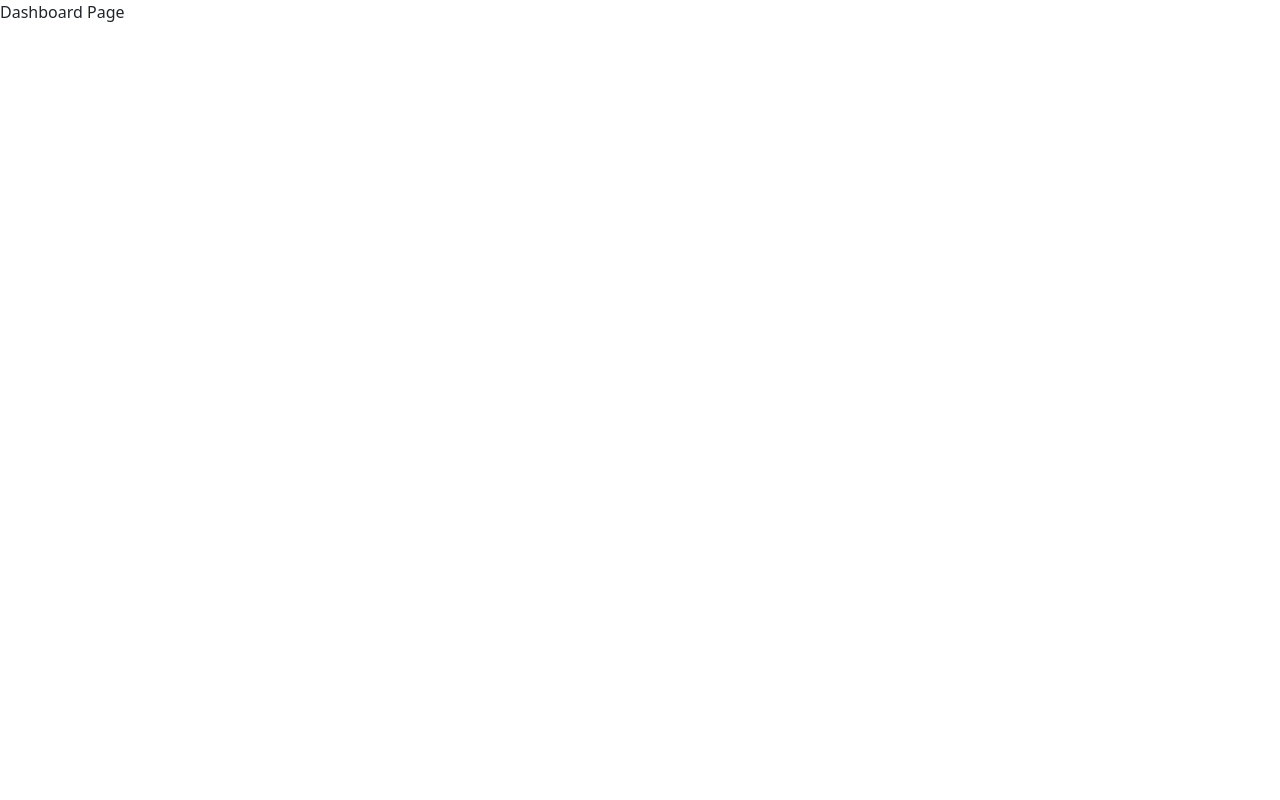
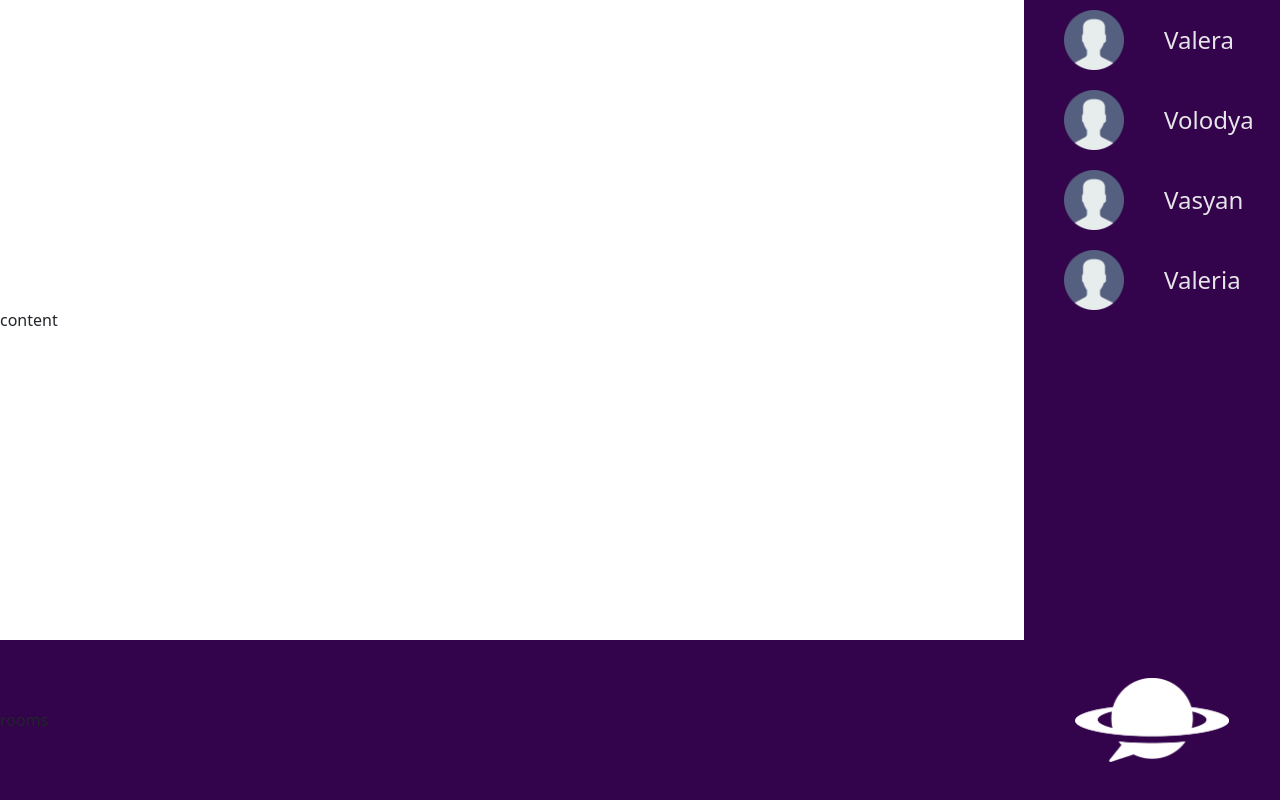
Before and after one commit to victorbobkov/webrtc-app-frontend, a React (Create React App) app: page /dashboard in a window 1280 px wide. Built offline with nearby package versions, Linux system fonts and the light colour scheme; no server answers.

Commit message:
Store active users in server

```diff
--- /dev/null
+++ b/src/dashboard/ActiveUsersList.css
@@ -0,0 +1,30 @@
+.active_user_list_container {
+    width: 100%;
+    height: 100%;
+}
+
+.active_user_list_item {
+    width: 100%;
+    height: 80px;
+    display: flex;
+    align-items: center;
+    transition: 0.3s;
+}
+
+.active_user_list_item:hover {
+    background-color: #8a85ff;
+}
+
+.active_user_list_image_container {
+    width: 60px;
+    margin-left: 40px;
+    margin-right: 40px;
+}
+
+.active_user_list_text {
+    font-size: 24px;
+}
+
+.active_user_list_image {
+    width: 100%;
+}
--- /dev/null
+++ b/src/dashboard/ActiveUsersList.jsx
@@ -0,0 +1,37 @@
+import React from 'react'
+import ActiveUsersListItem from "./ActiveUsersListItem"
+import './ActiveUsersList.css'
+
+const activeUsers = [
+    {
+        socketId: 322,
+        username: 'Valera'
+    },
+    {
+        socketId: 333,
+        username: 'Volodya'
+    },
+    {
+        socketId: 423,
+        username: 'Vasyan'
+    },
+    {
+        socketId: 354,
+        username: 'Valeria'
+    },
+]
+
+const ActiveUsersList = () => {
+    return (
+        <div className='active_user_list_container text_main_color'>
+            {activeUsers.map((activeUser) =>
+                <ActiveUsersListItem
+                    key={activeUser.socketId}
+                    activeUser={activeUser}
+                />
+            )}
+        </div>
+    )
+}
+
+export default ActiveUsersList
--- /dev/null
+++ b/src/dashboard/ActiveUsersListItem.jsx
@@ -0,0 +1,22 @@
+import React from 'react'
+import userAvatar from '../resources/userAvatar.png'
+
+const ActiveUsersListItem = ({ activeUser }) => {
+
+    const handleClick = () => {
+        // call to other user
+    }
+
+    return (
+        <div className='active_user_list_item' onClick={handleClick}>
+            <div className='active_user_list_image_container'>
+                <img className='active_user_list_image' src={userAvatar} alt='avatar' />
+            </div>
+            <span className='active_user_list_text'>
+                {activeUser.username}
+            </span>
+        </div>
+    )
+}
+
+export default ActiveUsersListItem
--- /dev/null
+++ b/src/dashboard/Dashboard.css
@@ -0,0 +1,62 @@
+.dashboard_container {
+    width: 100vw;
+    height: 100vh;
+    display: flex;
+}
+
+.dashboard_left_section {
+    width: 80%;
+    height: 100%;
+    display: flex;
+    flex-direction: column;
+}
+
+.dashboard_right_section {
+    width: 20%;
+    height: 100%;
+}
+
+.dashboard_content_container {
+    width: 100%;
+    height: 80%;
+    display: flex;
+    align-items: center;
+}
+
+.dashboard_rooms_container {
+    width: 100%;
+    height: 20%;
+    display: flex;
+    align-items: center;
+}
+
+.dashboard_info_text_container {
+    margin-left: 30px;
+    display: flex;
+    flex-direction: column;
+}
+
+.dashboard_info_text_title {
+    font-size: 50px;
+}
+
+.dashboard_info_text_description {
+    margin-top: 20px;
+    font-size: 20px;
+}
+
+.dashboard_active_users_list {
+    height: 80%
+}
+
+.dashboard_logo_container {
+    height: 20%;
+    display: flex;
+    align-items: center;
+    justify-content: center;
+    font-size: 50px;
+}
+
+.dashboard_logo_image {
+    width: 60%;
+}
--- a/src/dashboard/Dashboard.jsx
+++ b/src/dashboard/Dashboard.jsx
@@ -1,9 +1,27 @@
 import React from 'react'
+import logo from '../resources/logo.png'
+import './Dashboard.css'
+import ActiveUsersList from "./ActiveUsersList";
 
 const Dashboard = () => {
     return (
-        <div>
-            Dashboard Page
+        <div className='dashboard_container'>
+            <div className='dashboard_left_section'>
+                <div className='dashboard_content_container'>
+                    content
+                </div>
+                <div className='dashboard_rooms_container background_main_color'>
+                    rooms
+                </div>
+            </div>
+            <div className='dashboard_right_section background_main_color'>
+                <div className='dashboard_active_users_list'>
+                    <ActiveUsersList />
+                </div>
+                <div className='dashboard_logo_container'>
+                    <img className='dashboard_logo_image' src={logo} alt='logo' />
+                </div>
+            </div>
         </div>
     )
 }
--- a/src/loginPage/LoginPage.jsx
+++ b/src/loginPage/LoginPage.jsx
@@ -1,10 +1,11 @@
 import React, { useState } from 'react'
 import { useHistory } from 'react-router-dom'
 import { connect } from 'react-redux'
-import logo from '../resources/logo.png'
+import { DASHBOARD_SET_USERNAME, setUserName } from '../store/actions/dashboardActions'
+import { registerNewUser } from '../utils/wss-connection/wssConnection'
 import UsernameInput from './UsernameInput'
 import SubmitButton from './SubmitButton'
-import {DASHBOARD_SET_USERNAME, setUserName} from '../store/actions/dashboardActions'
+import logo from '../resources/logo.png'
 import './LoginPage.css'
 
 
@@ -13,8 +14,9 @@ const LoginPage = ({ saveUsername }) => {
 
     const history = useHistory()
     const handleSubmit = () => {
+        registerNewUser(username)
+        saveUsername(username)
         history.push('/dashboard')
-        saveUsername(username)
     }
 
     return (
@@ -24,7 +26,7 @@ const LoginPage = ({ saveUsername }) => {
                     <img className='login-page_logo_image' src={logo} alt='logo' />
                 </div>
                 <div className='login-page_title_container'>
-                    <h2 className='text_main_color'>Зайти на сайт</h2>
+                    <h2 className='text_main_color'>Войти на сайт</h2>
                 </div>
                 <UsernameInput username={username} setUsername={setUsername} />
                 <SubmitButton handleSubmit={handleSubmit} />
--- a/src/utils/wss-connection/wssConnection.js
+++ b/src/utils/wss-connection/wssConnection.js
@@ -12,3 +12,10 @@ export const connectWithWebSocket = () => {
         console.log(socket.id)
     })
 }
+
+export const registerNewUser = (username) => {
+    socket.emit('register-new-user', {
+        username: username,
+        socketId: socket.id
+    })
+}
```
Also changed, not shown: src/resources/userAvatar.png (added).
